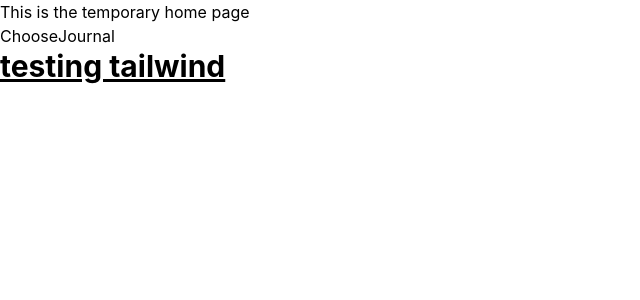
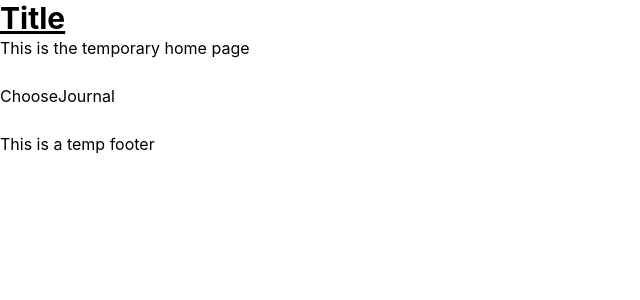
Before and after one commit to cherryontech/comet-cruisers-spring2024, a React (Create React App) app: page / in a window 1280 px wide. Shown: the top 300 px of the page, without its empty margins (0-640 px from the left). Built offline with nearby package versions, Linux system fonts and the light colour scheme.

Commit message:
rewrote code so that the choose journal was a popup prompt
- deleted choose journal page
- add reactjs-popup to json package

```diff
--- a/package.json
+++ b/package.json
@@ -8,8 +8,9 @@
     "@testing-library/user-event": "^13.5.0",
     "react": "^18.2.0",
     "react-dom": "^18.2.0",
+    "react-router-dom": "^6.17.0",
     "react-scripts": "5.0.1",
-    "react-router-dom": "^6.17.0",
+    "reactjs-popup": "^2.0.6",
     "web-vitals": "^2.1.4"
   },
   "scripts": {
--- a/src/App.js
+++ b/src/App.js
@@ -3,20 +3,18 @@ import './styles/main.css';
 import { BrowserRouter as Router, Routes, Route } from 'react-router-dom';
 
 import Home from './pages/Home';
-import ChooseJournal from './pages/ChooseJournal';
 import FreeJournal from './pages/FreeJournal';
 import PromptJournal from './pages/PromptJournal';
 
 function App() {
   return (
     <Router>
+      <h1 className="text-3xl font-bold underline">Title</h1>
       <Routes>
         <Route path="/" element={<Home />} />
-        <Route path="/choose-journal" element={<ChooseJournal />} />
         <Route path="/free-journal" element={<FreeJournal />} />
         <Route path="/prompt-journal" element={<PromptJournal />} />
       </Routes>
-      <div className="text-3xl font-bold underline"> testing tailwind</div>
     </Router>
   );
 }
--- a/src/pages/ChooseJournal.js
+++ /dev/null
@@ -1,21 +0,0 @@
-import React from 'react';
-import { Link } from 'react-router-dom';
-
-const ChooseJournal = () => {
-  return (
-    <div>
-      <header className="text-3xl font-bold underline">
-        This is the temporary choose journal page
-      </header>
-      <button>
-        <Link to="/free-journal">FreeJournal</Link>
-      </button>
-      <br />
-      <button>
-        <Link to="/prompt-journal">PromptJournal</Link>
-      </button>
-    </div>
-  );
-};
-
-export default ChooseJournal;
--- a/src/pages/FreeJournal.js
+++ b/src/pages/FreeJournal.js
@@ -2,12 +2,10 @@ import React from 'react';
 import { Link } from 'react-router-dom';
 
 const FreeJournal = () => {
-  return(
+  return (
     <div>
-        <header>
-            This is the temporary free journal page
-        </header>
-
+      <header>This is the temporary free journal page</header>
+      <Link to="/">go back</Link>
     </div>
   );
 };
--- a/src/pages/Home.js
+++ b/src/pages/Home.js
@@ -1,18 +1,35 @@
 import React from 'react';
+
 import { Link } from 'react-router-dom';
+import Popup from 'reactjs-popup';
+import 'reactjs-popup/dist/index.css';
 
 const Home = () => {
-  return(
-    <div>
-        <header>
-            This is the temporary home page
-        </header>
-        <button>
-            <Link  to="/choose-journal">
-            ChooseJournal
-            </Link>
-        </button>
-    </div>
+  return (
+    <main>
+      <header>This is the temporary home page</header>
+      <br />
+      <Popup trigger={<button>ChooseJournal</button>} modal nested>
+        {(close) => (
+          <div className="modal">
+            <div className="content">Choose</div>
+            <div>
+              <button onClick={() => close()}>X</button>
+            </div>
+            <button>
+              <Link to="/free-journal">FreeJournal</Link>
+            </button>
+            <br />
+            <button>
+              <Link to="/prompt-journal">PromptJournal</Link>
+            </button>
+          </div>
+        )}
+      </Popup>
+      <br />
+      <br />
+      <footer>This is a temp footer</footer>
+    </main>
   );
 };
 
--- a/src/pages/PromptJournal.js
+++ b/src/pages/PromptJournal.js
@@ -2,12 +2,10 @@ import React from 'react';
 import { Link } from 'react-router-dom';
 
 const PromptJournal = () => {
-  return(
+  return (
     <div>
-        <header>
-            This is the temporary prompt journal page
-        </header>
-
+      <header>This is the temporary free prompt page</header>
+      <Link to="/">go back</Link>
     </div>
   );
 };
```
Also changed, not shown: 1 other file (tests, documents, lock files or other folders).
